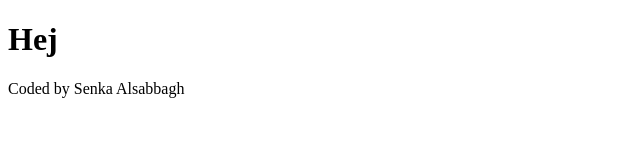
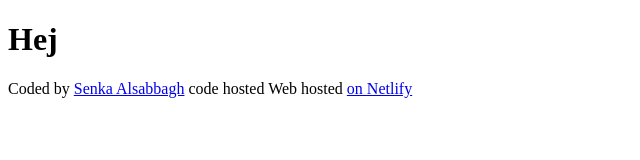
Before and after one commit to Senka87/Just-a-Weather-App, a plain HTML site: page index.html in a window 1280 px wide. Shown: the whole page, without its empty margins (0-640 px from the left). Drawn offline with Linux system fonts and the light colour scheme.

Commit message:
Added footer's links

```diff
--- a/index.html
+++ b/index.html
@@ -7,6 +7,11 @@
   </head>
   <body>
     <h1>Hej</h1>
-    <footer>Coded by Senka Alsabbagh</footer>
+    <footer>
+      Coded by <a href="https://github.com/Senka87">Senka Alsabbagh</a> code
+      hosted
+      <a href="https://github.com/Senka87/Just-a-Weather-App" on Github></a>Web
+      hosted <a href="https://theweathernews.netlify.app/">on Netlify</a>
+    </footer>
   </body>
 </html>
```
